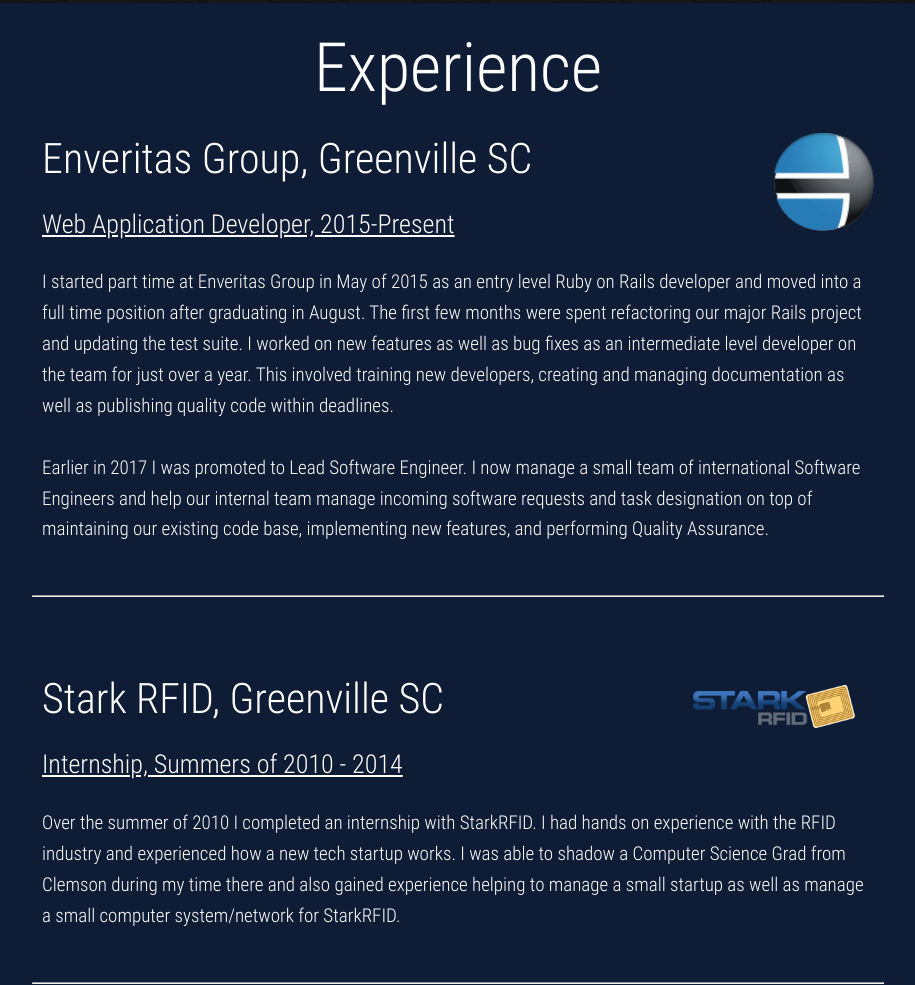
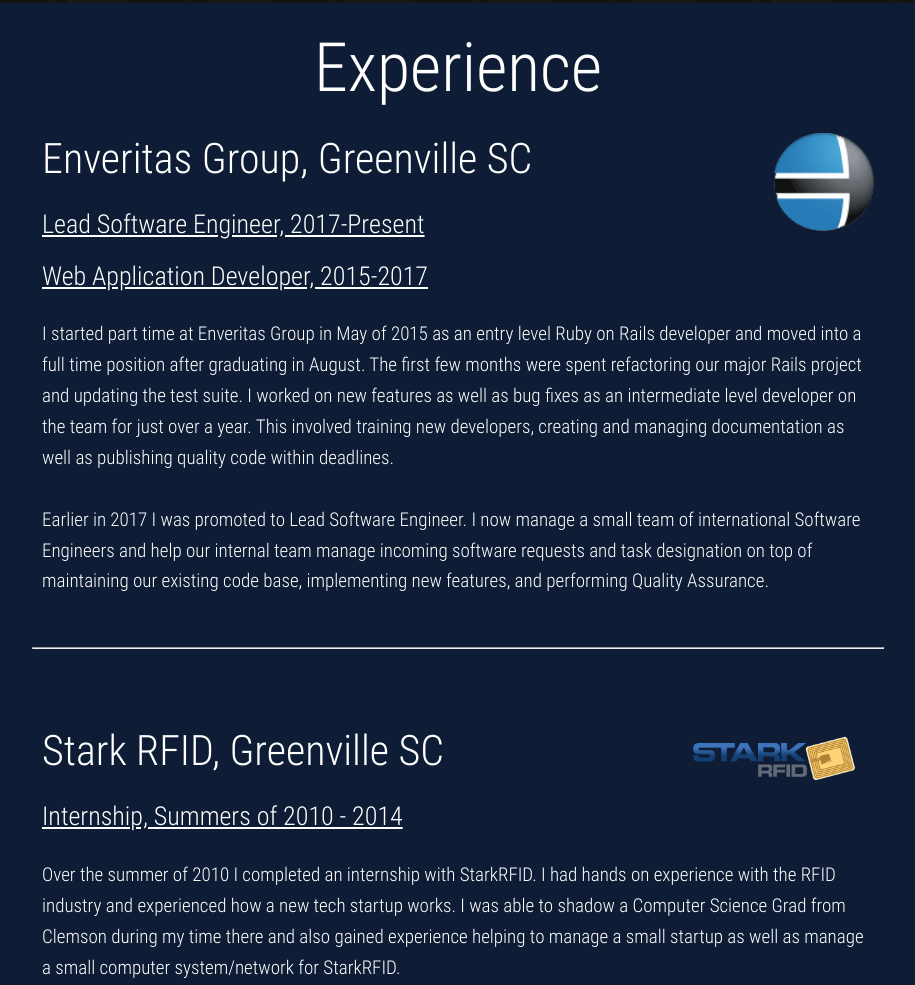
Before and after one commit to bahudso/bahudso.github.io, a website: page index.html in a window 1280 px wide. Shown: the part 1558-2543 px from the top of the page, without its empty margins (182-1097 px from the left). Drawn offline with Linux system fonts and the light colour scheme; files whose address does not match are found by name.

Commit message:
Update w/ SE title & start of projects section

```diff
--- a/index.html
+++ b/index.html
@@ -99,7 +99,8 @@
 
       <img style="float:right;width:100px;" src="images/evg.png" alt="Enveritas Group logo - Ben Hudson - Software Engineer"/>
       <h2>Enveritas Group, Greenville SC</h2>
-      <h3>Web Application Developer, 2015-Present</h3>
+      <h3>Lead Software Engineer, 2017-Present</h3>
+      <h3>Web Application Developer, 2015-2017</h3>
 
       <p>I started part time at Enveritas Group in May of 2015 as an entry level
       Ruby on Rails developer and moved into a full time position after
@@ -201,6 +202,13 @@
       <a href="https://medium.com/@bahudso/">View my Medium Blog</a>
     </div>
 
+    <!-- <div class="spacer spacer-2"></div>
+
+    <div class="content" id="projects">
+      <h1>Web Projects</h1> -->
+      <!-- gvlfc, scc, sccrypto, merxcore -->
+    <!-- </div> -->
+
     <div class="spacer spacer-2"></div>
 
     <div class="content-auto" id="contact">
```
